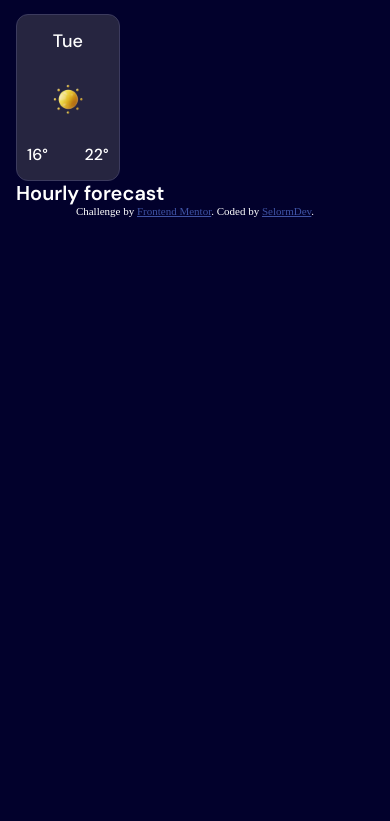
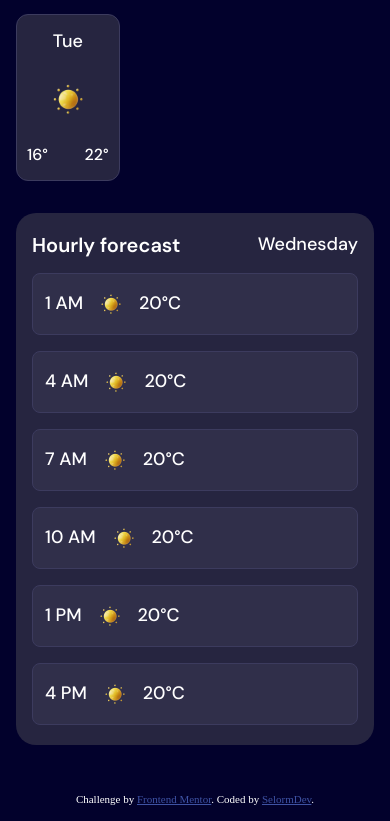
Before and after one commit to SelormDev/Weather-App, a React (Vite) app: page / in a window 390 px wide. Shown: the part 1502-2323 px from the top of the page. Before the commit the page ends 1735 px from the top, so only its background shows below. Built offline with nearby package versions, Linux system fonts and the light colour scheme.

Commit message:
feat: finish ui design for mobile version

```diff
--- a/src/App.css
+++ b/src/App.css
@@ -128,6 +128,7 @@
    align-items: flex-start;
    gap: var(--spacing-250, 20px);
    align-self: stretch;
+   margin-bottom: var(--spacing-400);
  }
 
  .daily-forecast {
@@ -152,6 +153,7 @@
  .attribution {
    font-size: 11px;
    text-align: center;
+   margin-top: var(--spacing-600);
  }
 
  .attribution a {
--- a/src/App.jsx
+++ b/src/App.jsx
@@ -5,6 +5,7 @@ import SunnyTemperatureIcon from "./assets/images/icon-sunny.webp";
 import "./App.css";
 import WeatherVariable from "./components/weather-variable";
 import DailyForecastCard from "./components/daily_forcast_card";
+import HourlyForecastCard from "./components/hourly_forecast_card";
 
 /**
  * Root React component that renders a static weather-dashboard UI skeleton.
@@ -106,9 +107,12 @@ function App() {
           />
         </div>
       </div>
-      {/* Insert daily forecast for the next 7 days here */}
-      <h2 className="text-preset-5">Hourly forecast</h2>
-      {/* Insert hourly forecast for the selected day here */}
+      <HourlyForecastCard
+        day="Wednesday"
+        times={["1 AM", "4 AM", "7 AM", "10 AM", "1 PM", "4 PM"]}
+        weatherIcon={SunnyTemperatureIcon}
+        temperature={20}
+      />
       <div className="attribution">
         Challenge by{" "}
         <a href="https://www.frontendmentor.io?ref=challenge">
```
